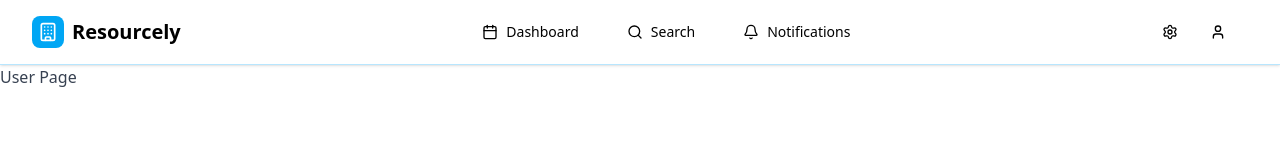
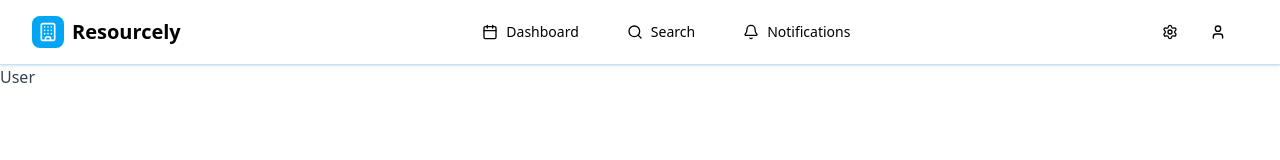
Before and after one commit to nipunmeegoda/Resourcely, a React (Vite) app in the folder Frontend-Resourcely/: page / in a window 1280 px wide. Shown: the top 160 px of the page. Built offline with nearby package versions, Linux system fonts and the light colour scheme.

Commit message:
test commit

```diff
--- a/Frontend-Resourcely/src/app/user/page.tsx
+++ b/Frontend-Resourcely/src/app/user/page.tsx
@@ -2,7 +2,7 @@
 
 const UserPage = () => {
     return (
-        <div>User Page</div>
+        <div>User</div>
     )
 }
 export default UserPage
```
